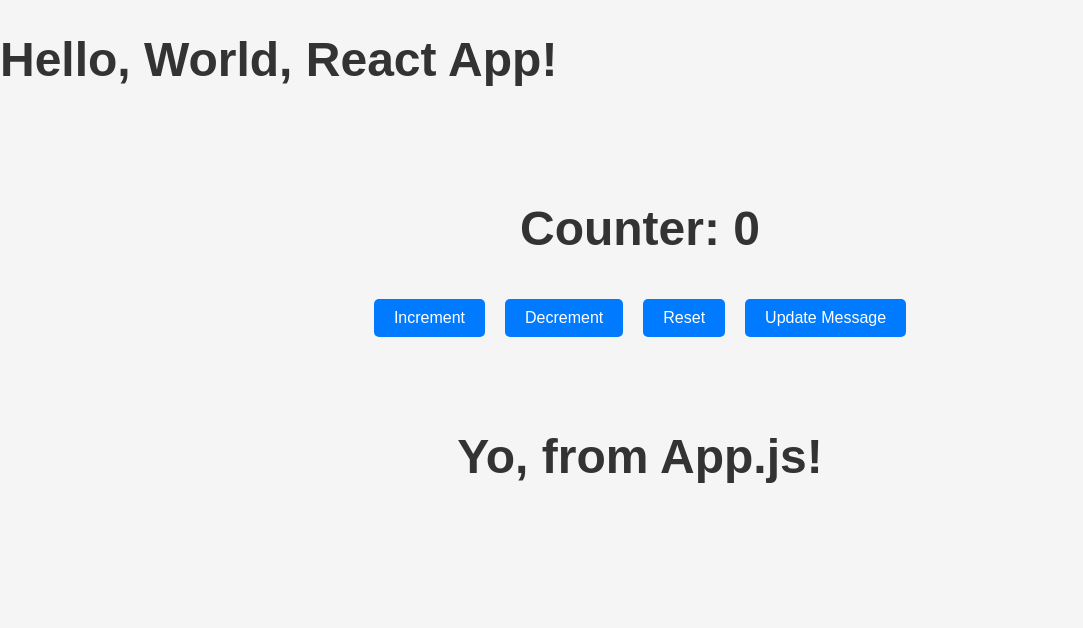
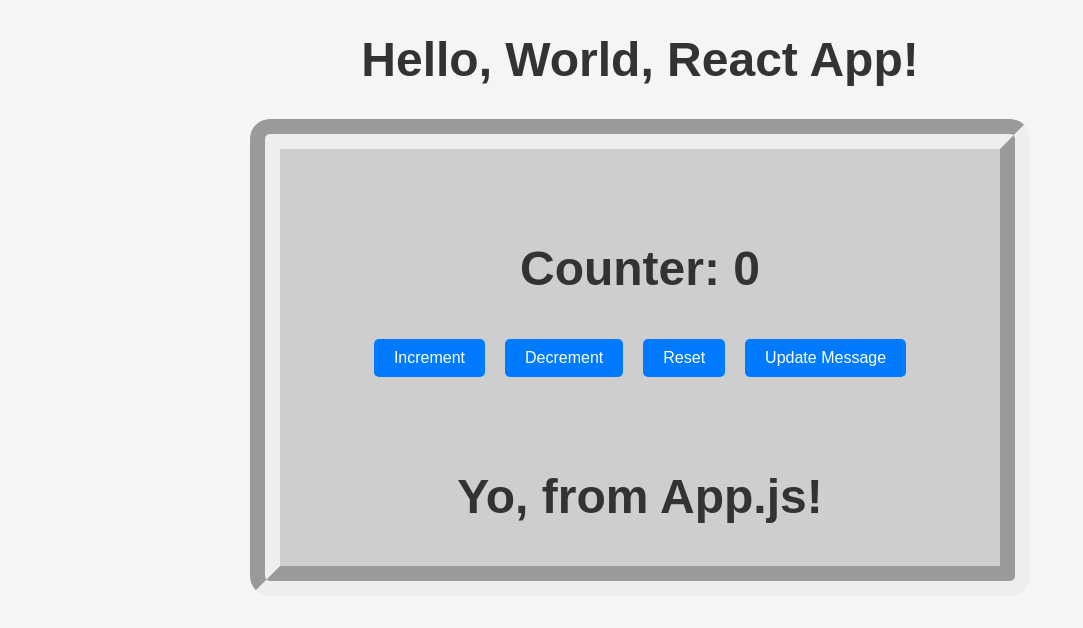
Before and after one commit to GU-Web-Dev-2024/Participation-10.-React-4-solution, a React (Create React App) app: page / in a window 1280 px wide. Shown: the top 628 px of the page, without its empty margins (0-1083 px from the left). Built offline with nearby package versions, Linux system fonts and the light colour scheme.

Commit message:
Added additional styles specifically for the index.html document.

```diff
--- /dev/null
+++ b/public/css/styles.css
@@ -0,0 +1,13 @@
+h1 {
+    text-align: center;
+}
+
+#root {
+    background-color: rgba(191, 191, 191, 0.712);
+    max-width: 700px;
+    margin: auto;
+    border-radius: 20px;
+    border-style: groove;
+    border-width: 30px;
+    padding: 10px;
+}
--- a/public/index.html
+++ b/public/index.html
@@ -8,6 +8,7 @@
   <meta name="theme-color" content="#000000" />
   <meta name="description" content="Web site created using create-react-app" />
   <link rel="apple-touch-icon" href="%PUBLIC_URL%/logo192.png" />
+  <link rel="stylesheet" href="./css/styles.css">
   <!--
       manifest.json provides metadata used when your web app is installed on a
       user's mobile device or desktop. See https://developers.google.com/web/fundamentals/web-app-manifest/
--- a/src/App.js
+++ b/src/App.js
@@ -17,6 +17,7 @@ function App() {
   const [message, updateHello] = useState("Yo");
 
   return (
+    // <></> surrounding multiple elements as we can only return one JSX element.
     <>
       <div style={{ textAlign: "center", padding: "50px" }}>
         <h1>
```
